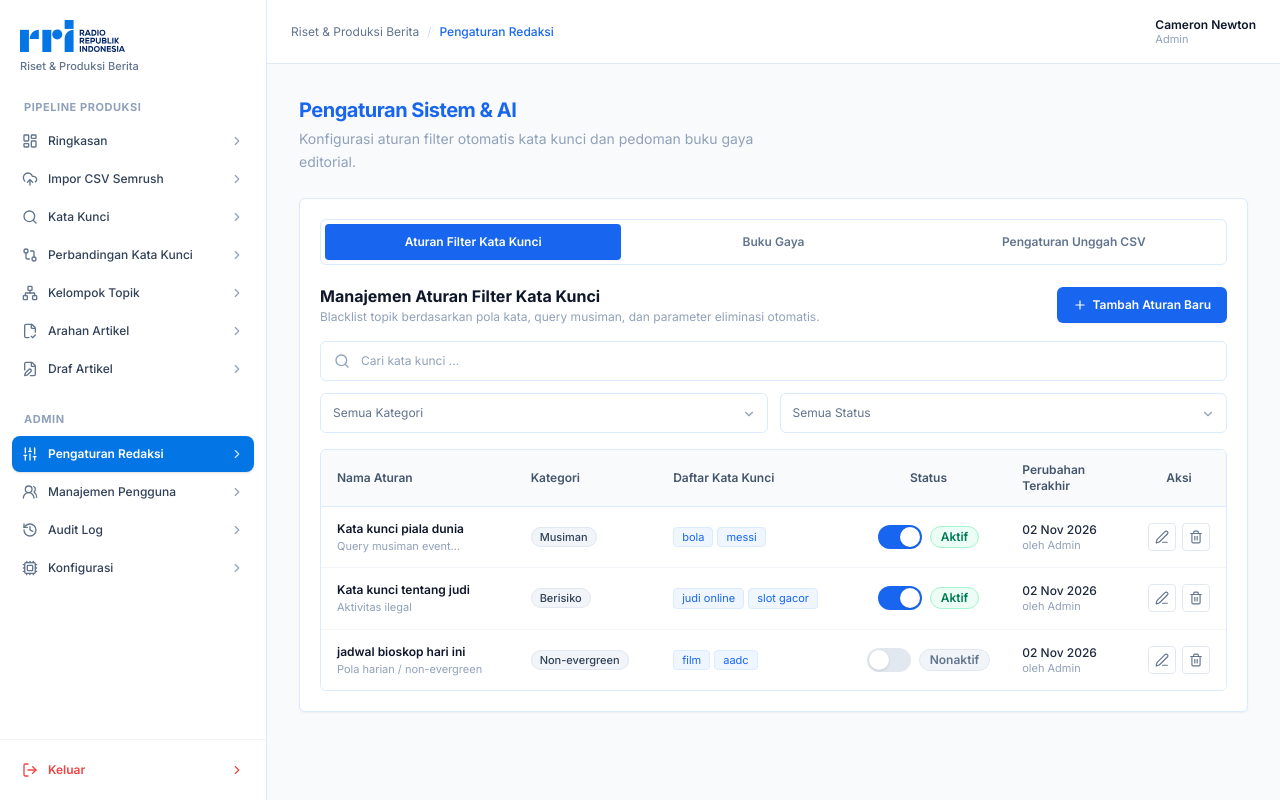
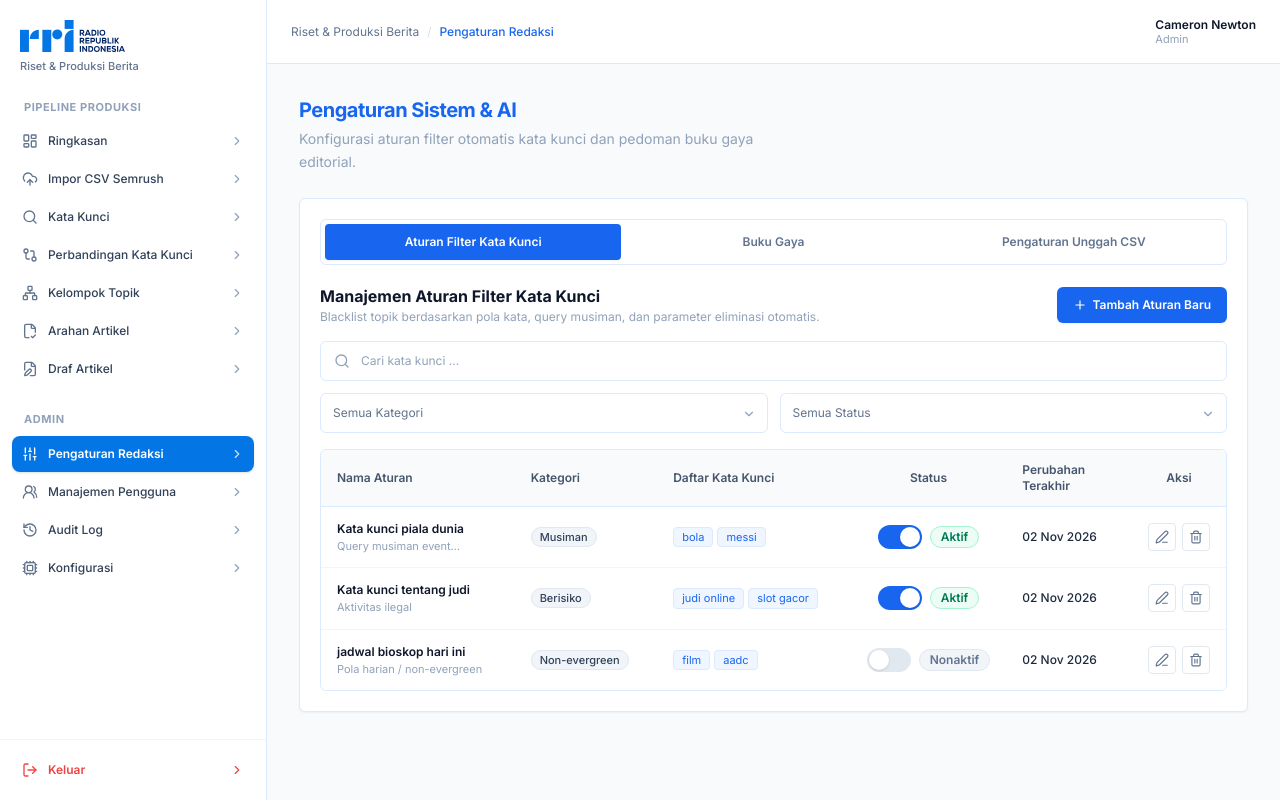
Before and after one commit to armansyahhkm1995/Aintelligence, a React (Vite) app: page / in a window 1280 px wide. Both pictures are taken after a click on the button "Pengaturan Redaksi". Built offline with nearby package versions, Linux system fonts and the light colour scheme.

Commit message:
fix(settings): remove oleh admin subtext from Perubahan Terakhir column

```diff
--- a/src/components/settings/EditorialRulesTab.tsx
+++ b/src/components/settings/EditorialRulesTab.tsx
@@ -209,8 +209,7 @@ export const EditorialRulesTab: React.FC<EditorialRulesTabProps> = ({
                       </div>
                     </td>
                     <td className="py-3.5 px-4 whitespace-nowrap text-slate-600">
-                      <div className="font-medium text-slate-800">{rule.updatedAt || '02 Nov 2026'}</div>
-                      <div className="text-[11px] text-slate-400">oleh {rule.updatedBy || 'Admin'}</div>
+                      <span className="font-medium text-slate-800">{rule.updatedAt || '02 Nov 2026'}</span>
                     </td>
                     <td className="py-3.5 px-4 text-center">
                       <div className="flex items-center justify-center gap-1.5">
```
